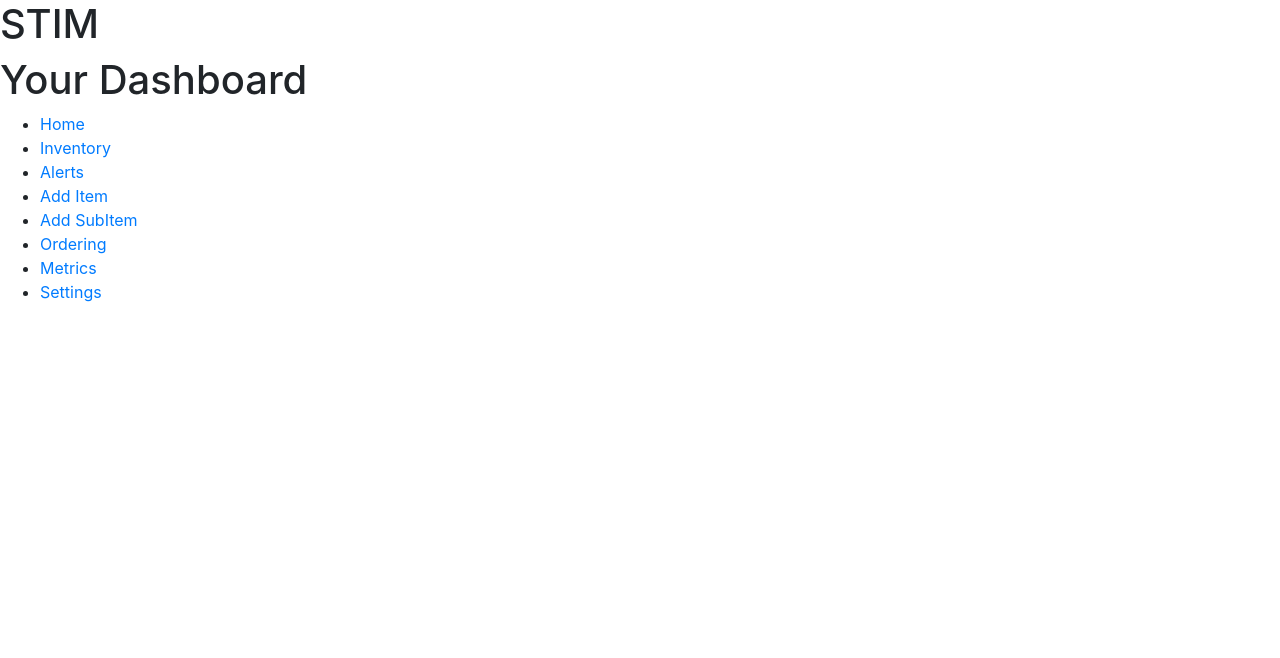
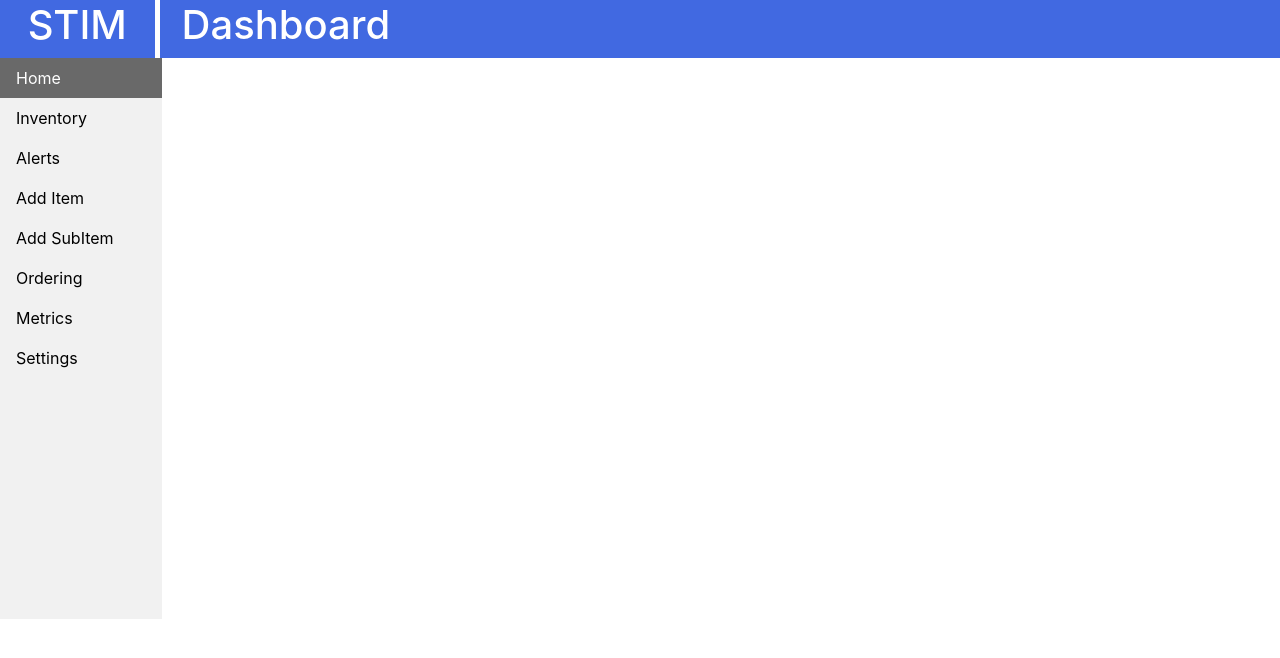
Before and after one commit to nalvarez508/team23-frontend, a React (Create React App) app: page / in a window 1280 px wide. Shown: the top 658 px of the page. Built offline with nearby package versions, Linux system fonts and the light colour scheme.

Commit message:
Added headers and navigation bar

```diff
--- a/src/Home/Home.css
+++ b/src/Home/Home.css
@@ -1,3 +1,4 @@
+/*
 header{
     margin: 0;
     background: #222;
@@ -6,13 +7,13 @@ header{
   }
 
 body{
-    margin: 0;
   background: #222;
   font-family: 'Work Sans', sans-serif;
   font-weight: 300;
+  margin: 0;
 }
+
 h1{
-    margin: 0;
   background-color: #3498DB;
   font-family: 'Work Sans', sans-serif;
   font-weight: 300;
@@ -22,14 +23,16 @@ header{
   border-width: 1px;
   border-left-width: 1px;
   border-color: black;
+  margin: 0;
+}
 
-  }
 h2{
   margin: 0;
   background-color: #3498DB;
   color: white;
   float:left;
   }
+
 aside{
     margin: 0;
     background: #222;
@@ -76,3 +79,51 @@ header{
   nav a:hover{
     background-color: #F8F9F9;
   }
+*/
+
+ul {
+  list-style-type: none;
+  margin: 0;
+  padding: 0;
+  width: 162px;
+  background-color: #f1f1f1;
+}
+
+li a {
+  display: block;
+  color: #000;
+  padding: 8px 16px;
+  text-decoration: none;
+}
+
+li a.active {
+  background-color: dimgrey;
+  color: white;
+}
+
+li a:hover:not(.active) {
+  background-color: #555;
+  color: white;
+}
+
+table.header {
+    text-align: center;
+    color: white;
+    width: 40%;
+}
+
+header.top {
+    background-color: royalblue;
+}
+
+td.header {
+    border-left: 5px solid white;
+    text-align: left;
+    padding-left: 22px;
+}
+
+div.menu {
+  background-color: #f1f1f1;
+  height: 43.85vw;
+  width: 162px;
+}
--- a/src/Home/Home.js
+++ b/src/Home/Home.js
@@ -1,28 +1,25 @@
 import React from 'react';
-//import './Home.css';
+import './Home.css';
 
 const home = () =>{
     return(
         <div>
-            <header>
-            <h1><stim>
-            STIM
-            </stim>
-
-            </h1>
-            <h1>
-            Your Dashboard
-            </h1>
+            <header class = "top">
+                <table class = "header">
+                    <tr>
+                        <td class><h1>STIM</h1></td>
+                        <td class = "header"><h1>Dashboard</h1></td>
+                    </tr>
+                </table>
             </header>
         <div/>
 
       <body>
         <header>
 
-            <div>
-                <nav>
+            <div class = "menu">
                 <ul>
-                    <li><a href= "/">Home</a></li>
+                  <li><a class="active" href= "/">Home</a></li>
                   <li><a href="/InventoryList">Inventory</a></li>
                   <li><a href= "#">Alerts</a></li>
                   <li><a href="/AddItem">Add Item</a></li>
@@ -31,8 +28,8 @@ const home = () =>{
                   <li><a href= "#">Metrics</a></li>
                   <li><a href="#">Settings</a></li>
                 </ul>
-                </nav>
             </div>
+
         </header>
       </body>
     </div>
```
Lines whose indentation alone changed are shown as unchanged.
